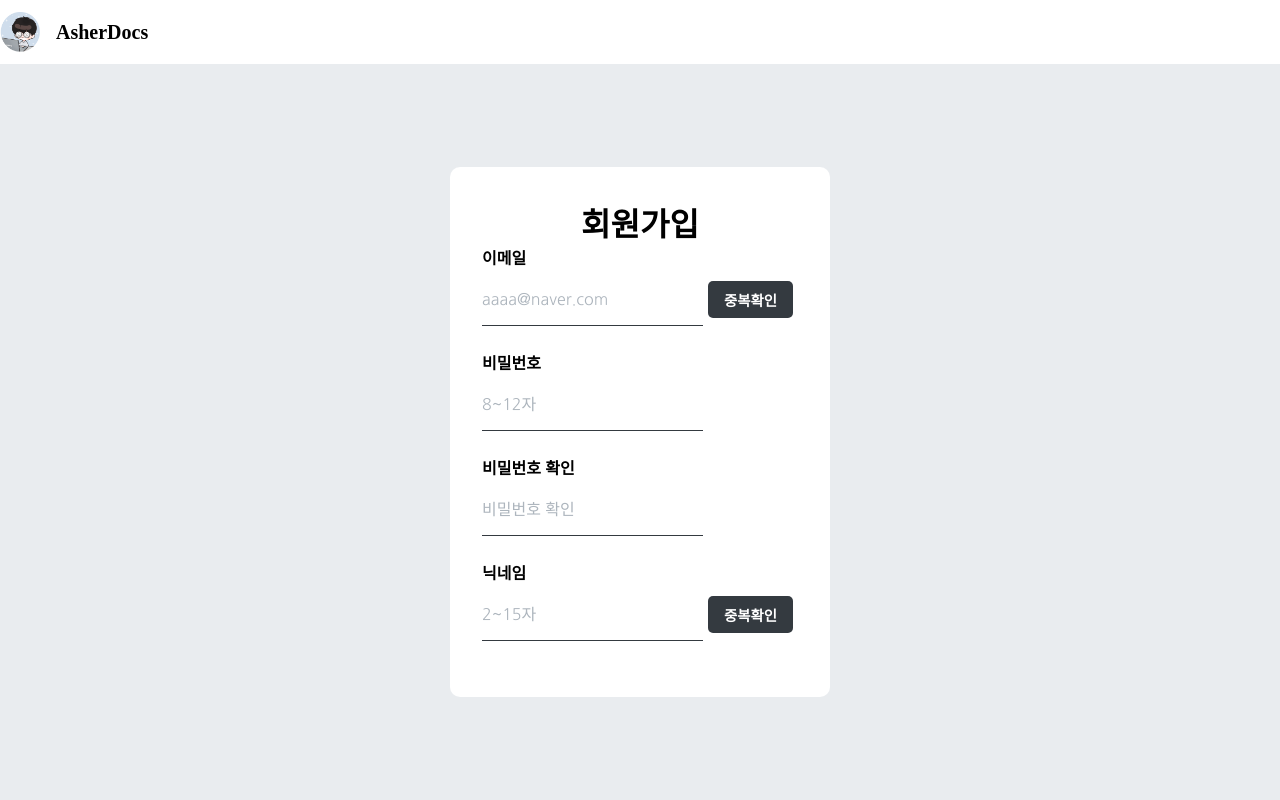
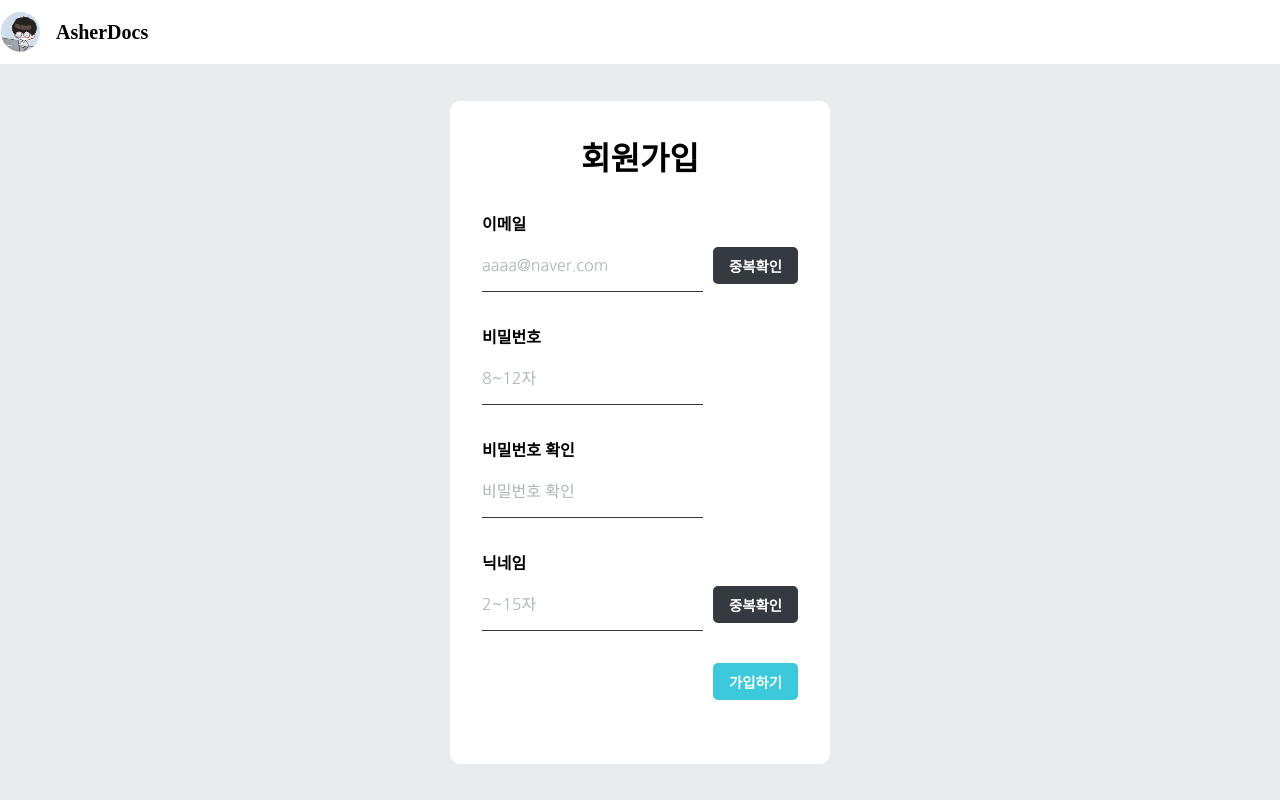
Before and after one commit to ParkAsher/asherdocs-fe, a React (Create React App) app: page /signup in a window 1280 px wide. Shown: the top 800 px of the page. Built offline with nearby package versions, Linux system fonts and the light colour scheme; the HTML template or start-up script is replaced by a standard one; a web font is replaced by a local one.

Commit message:
[feat]: 회원가입 버튼 구현

```diff
--- a/src/apis/user.api.js
+++ b/src/apis/user.api.js
@@ -3,7 +3,7 @@ import axios from 'axios';
 // 이메일 중복확인
 const checkEmailDuplicated = async ({ email }) => {
     const response = await axios.post(
-        `http://localhost:5000/user/email/check`,
+        `${process.env.REACT_APP_SERVER_URL}/user/email/check`,
         { email },
         {
             withCredentials: true,
@@ -17,7 +17,7 @@ const checkEmailDuplicated = async ({ email }) => {
 // 닉네임 중복확인
 const checkNicknameDuplicated = async ({ nickname }) => {
     const response = await axios.post(
-        `http://localhost:5000/user/nickname/check`,
+        `${process.env.REACT_APP_SERVER_URL}/user/nickname/check`,
         { nickname },
         {
             withCredentials: true,
--- a/src/components/common/Button.jsx
+++ b/src/components/common/Button.jsx
@@ -29,6 +29,8 @@ const buttonCss = css`
                 return oc.violet[props.colornumber];
             case 'indigo':
                 return oc.indigo[props.colornumber];
+            case 'cyan':
+                return oc.cyan[props.colornumber];
             default:
                 return oc.gray[8];
         }
--- a/src/components/signup/SignupForm.jsx
+++ b/src/components/signup/SignupForm.jsx
@@ -1,4 +1,4 @@
-import React, { useState } from 'react';
+import React, { useRef, useState } from 'react';
 import styled from 'styled-components';
 import oc from 'open-color';
 import Button from './../common/Button';
@@ -53,6 +53,11 @@ function SignupForm() {
             }
         },
     });
+
+    const emailRef = useRef();
+    const passwordRef = useRef();
+    const passwordCheckRef = useRef();
+    const nicknameRef = useRef();
 
     const [email, setEmail] = useState('');
     const [isValidEmail, setIsValidEmail] = useState(false);
@@ -145,6 +150,71 @@ function SignupForm() {
         nicknameMutation.mutate({ nickname });
     };
 
+    // 회원가입
+    const handleSignupButtonClick = (e) => {
+        e.preventDefault();
+
+        if (!email) {
+            alert('이메일을 입력해주세요.');
+            emailRef.current.focus();
+            return;
+        }
+
+        if (!isValidEmail) {
+            alert('올바른 이메일을 입력해주세요.');
+            emailRef.current.focus();
+            return;
+        }
+
+        if (!password) {
+            alert('비밀번호를 입력해주세요.');
+            passwordRef.current.focus();
+            return;
+        }
+
+        if (!isValidPassword) {
+            alert('올바른 비밀번호를 입력해주세요');
+            passwordRef.current.focus();
+            return;
+        }
+
+        if (!passwordCheck) {
+            alert('비밀번호 확인을 입력해주세요.');
+            passwordCheckRef.current.focus();
+            return;
+        }
+
+        if (!isCheckedPassword) {
+            alert('비밀번호가 일치하지 않습니다.');
+            passwordCheckRef.current.focus();
+            return;
+        }
+
+        if (!nickname) {
+            alert('닉네임을 입력해주세요.');
+            nicknameRef.current.focus();
+            return;
+        }
+
+        if (!isValidNickname) {
+            alert('올바른 닉네임을 입력해주세요.');
+            nicknameRef.current.focus();
+            return;
+        }
+
+        if (!isDuplicateEmail) {
+            alert('이메일 중복확인을 해주세요.');
+            emailRef.current.focus();
+            return;
+        }
+
+        if (!isDuplicateNickname) {
+            alert('닉네임 중복확인을 해주세요.');
+            nicknameRef.current.focus();
+            return;
+        }
+    };
+
     return (
         <SignupBlock>
             <SignupFormBlock>
@@ -155,15 +225,14 @@ function SignupForm() {
                     <p>이메일</p>
                     <div>
                         <SignupInput
+                            ref={emailRef}
                             placeholder='aaaa@naver.com'
                             type='text'
                             value={email}
                             onChange={onChangeEmailHandler}
                         ></SignupInput>
                         <Button onClick={handleEmailDuplicateCheck}>중복확인</Button>
-                        {email === '' ? (
-                            <span></span>
-                        ) : isValidEmail ? (
+                        {email === '' ? null : isValidEmail ? (
                             <span></span>
                         ) : (
                             <span style={{ color: 'red' }}>형식이 올바르지 않습니다.</span>
@@ -172,30 +241,26 @@ function SignupForm() {
                     <p>비밀번호</p>
                     <div>
                         <SignupInput
+                            ref={passwordRef}
                             placeholder='8~12자'
                             type='password'
                             value={password}
                             onChange={onChangePasswordHandler}
                         ></SignupInput>
-                        {password === '' ? (
-                            <span></span>
-                        ) : isValidPassword ? (
-                            <span></span>
-                        ) : (
+                        {password === '' ? null : isValidPassword ? null : (
                             <span style={{ color: 'red' }}>형식이 올바르지 않습니다.</span>
                         )}
                     </div>
                     <p>비밀번호 확인</p>
                     <div>
                         <SignupInput
+                            ref={passwordCheckRef}
                             placeholder='비밀번호 확인'
                             type='password'
                             value={passwordCheck}
                             onChange={onChangePasswordCheckHandler}
                         ></SignupInput>
-                        {passwordCheck === '' ? (
-                            <span></span>
-                        ) : isCheckedPassword ? (
+                        {passwordCheck === '' ? null : isCheckedPassword ? (
                             <span style={{ color: 'blue' }}>비밀번호가 일치합니다.</span>
                         ) : (
                             <span style={{ color: 'red' }}>비밀번호가 일치하지 않습니다.</span>
@@ -204,19 +269,21 @@ function SignupForm() {
                     <p>닉네임</p>
                     <div>
                         <SignupInput
+                            ref={nicknameRef}
                             placeholder='2~15자'
                             type='text'
                             value={nickname}
                             onChange={onChangeNicknameHandler}
                         ></SignupInput>
                         <Button onClick={handleNicknameDuplicateCheck}>중복확인</Button>
-                        {nickname === '' ? (
-                            <span></span>
-                        ) : isValidNickname ? (
-                            <span></span>
-                        ) : (
+                        {nickname === '' ? null : isValidNickname ? null : (
                             <span style={{ color: 'red' }}>형식이 올바르지 않습니다.</span>
                         )}
+                    </div>
+                    <div style={{ justifyContent: 'flex-end' }}>
+                        <Button onClick={handleSignupButtonClick} colorname='cyan' colornumber='4'>
+                            가입하기
+                        </Button>
                     </div>
                 </SignupInputForm>
             </SignupFormBlock>
@@ -243,6 +310,7 @@ const SignupFormBlock = styled.div`
     display: flex;
     flex-direction: column;
     justify-content: center;
+    gap: 2rem;
 `;
 
 const SignupFormHeader = styled.div`
@@ -260,7 +328,7 @@ const SignupInputForm = styled.form`
         justify-content: space-between;
         align-items: center;
         flex-wrap: wrap;
-        margin-bottom: 1.5rem;
+        margin-bottom: 2rem;
 
         span {
             font-size: 0.825rem;
```
